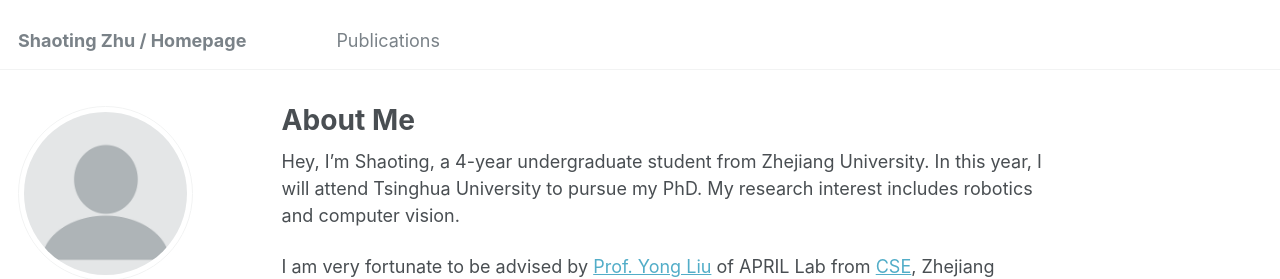
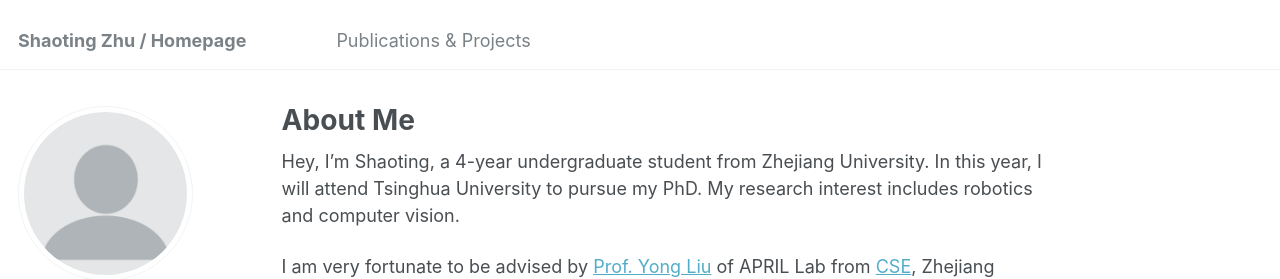
Before and after one commit to zst1406217/zst1406217.github.io, a Jekyll site: the page built from _pages/about.md, in a window 1280 px wide. Shown: the top 279 px of the page. Built offline with Jekyll 4.4.1, drawn with Linux system fonts in a browser that asks for light colours; some web fonts are replaced.

Commit message:
Update navigation.yml

```diff
--- a/_data/navigation.yml
+++ b/_data/navigation.yml
@@ -1,6 +1,6 @@
 # main links links
 main:
-  - title: "Publications"
+  - title: "Publications & Projects"
     url: /publications/
 
  # - title: "Talks"
```
